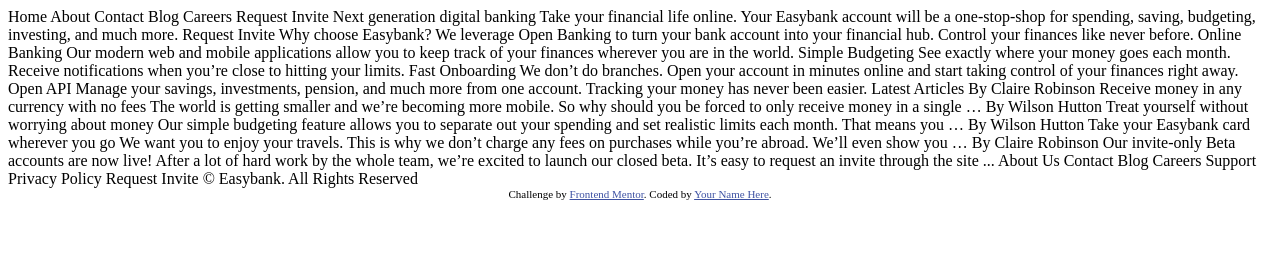
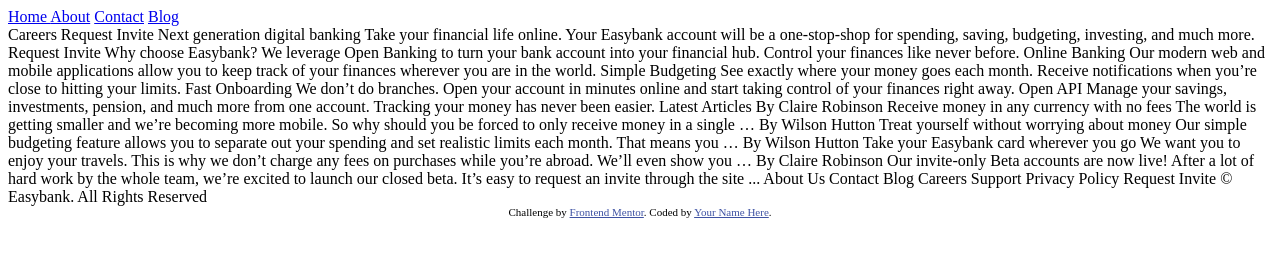
Before and after one commit to bravono/easybank-landing-page, a plain HTML site: page index.html in a window 1280 px wide. Drawn offline with Linux system fonts and the light colour scheme.

Commit message:
added a navbar

```diff
--- a/index.html
+++ b/index.html
@@ -15,11 +15,13 @@
   </style>
 </head>
 <body>
+<div class="navbar">
+  <a href="#">  Home  </a>
+  <a href="#">    About</a>
+  <a href="#">    Contact</a>
+  <a href="#">    Blog  </a>
 
-  Home
-  About
-  Contact
-  Blog
+</div>
   Careers
 
   Request Invite
```
